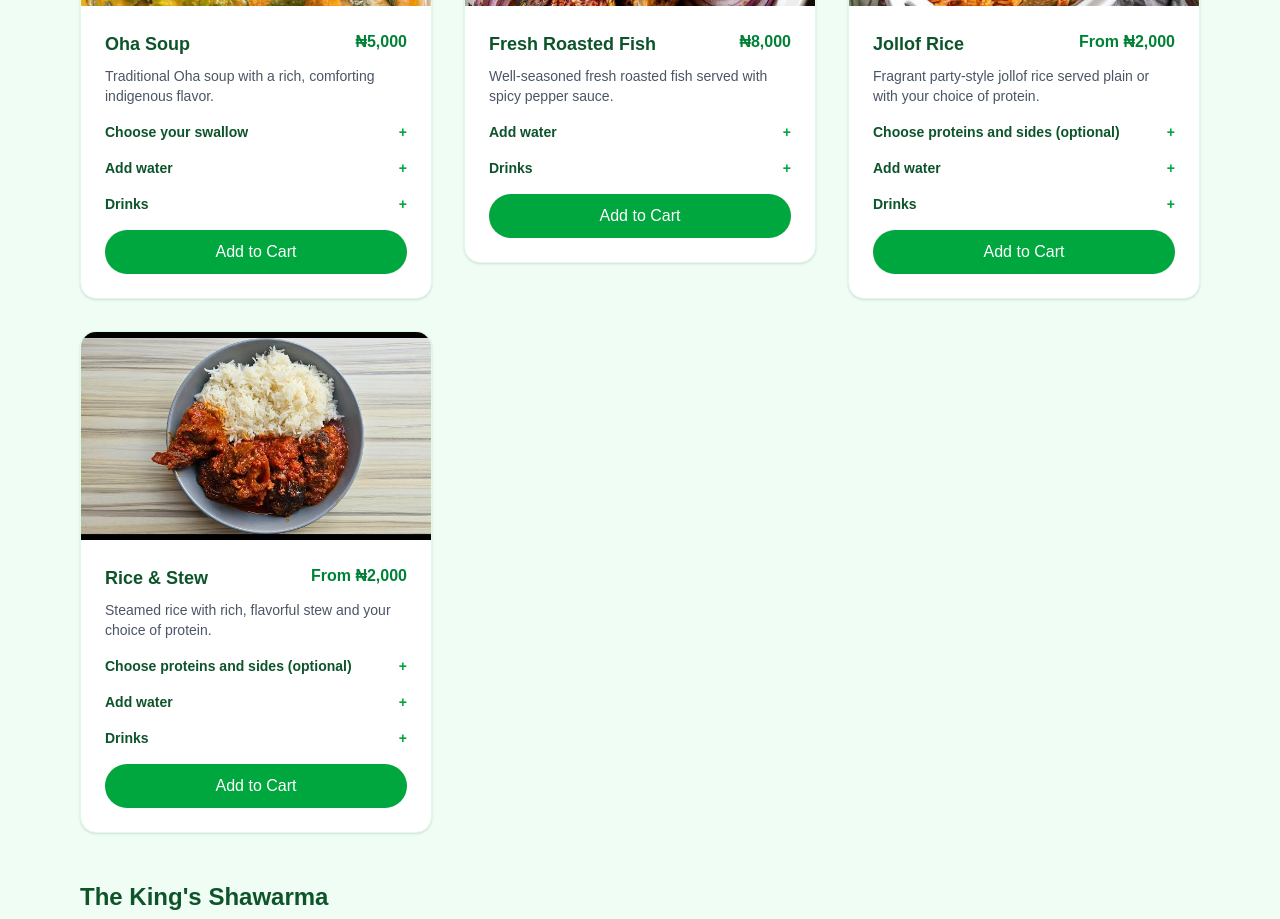
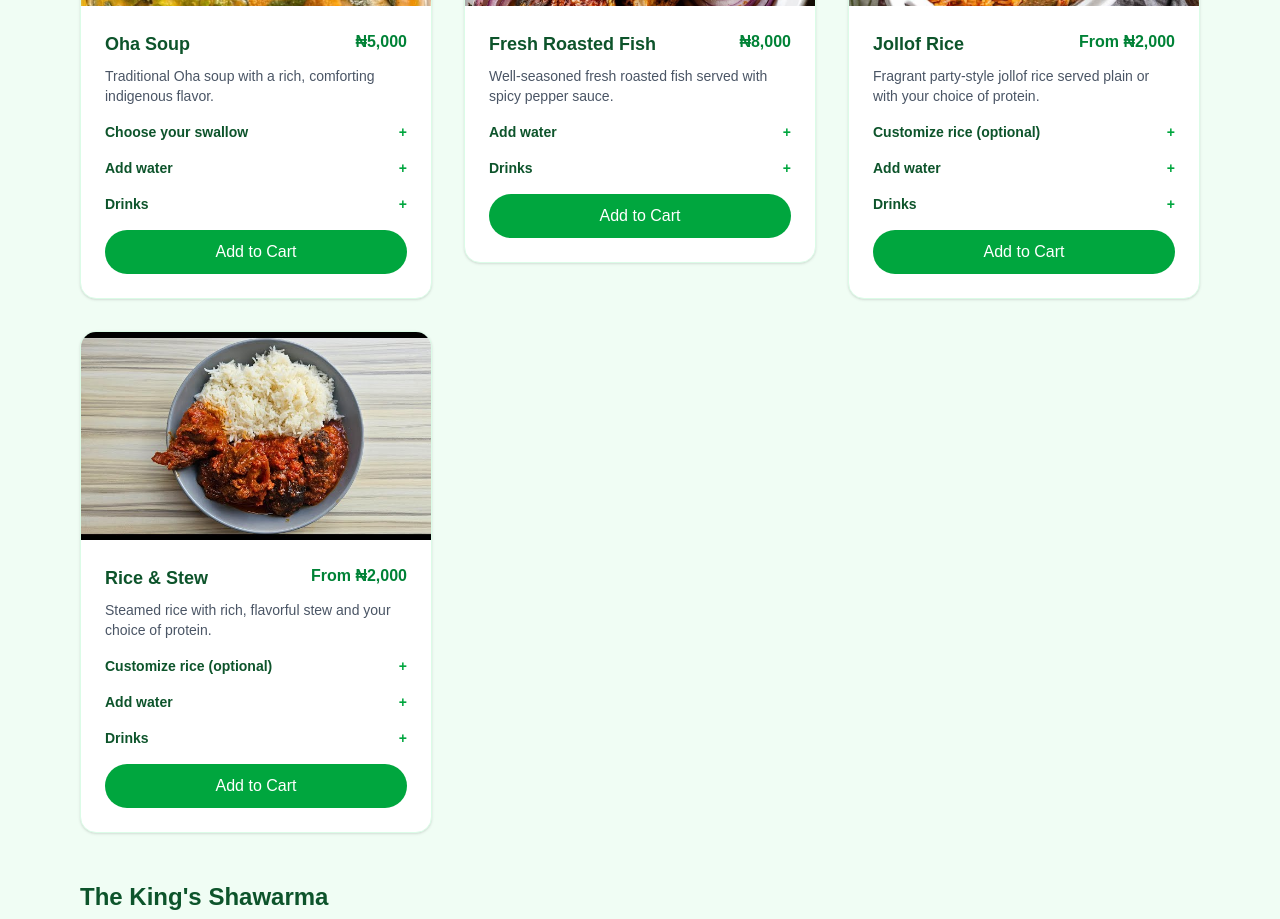
Before and after one commit to ChopHub147/chophub, a Next.js app: page / in a window 1280 px wide. Shown: the part 2620-3539 px from the top of the page. Built offline with nearby package versions, Linux system fonts and the light colour scheme.

Commit message:
Clarify collapsed rice control

```diff
--- a/app/page.tsx
+++ b/app/page.tsx
@@ -602,7 +602,7 @@ export default function Home() {
                   {dish.type === "rice" && (
                     <details className="mb-4">
                       <summary className="cursor-pointer list-none text-sm font-semibold text-green-900">
-                        Choose proteins and sides (optional)
+                        Customize rice (optional)
                         <span className="float-right text-green-600">+</span>
                       </summary>
                       <div className="mt-2 space-y-2">
```
